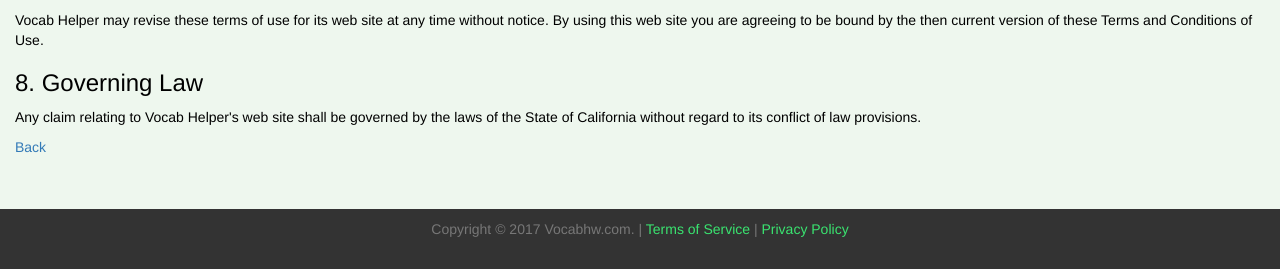
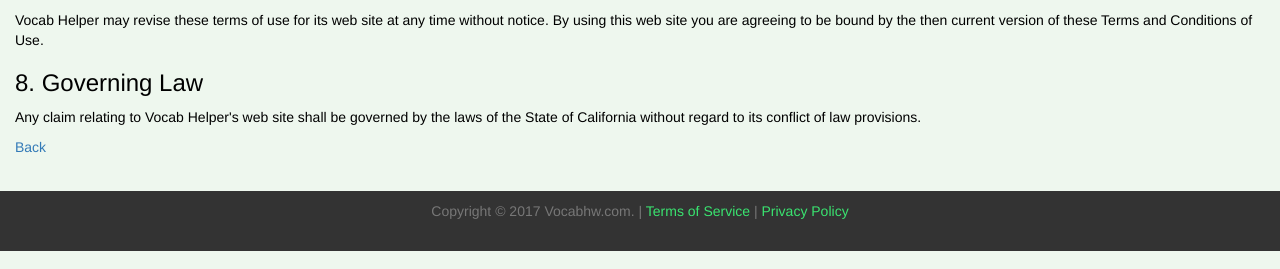
Before and after one commit to lazorfuzz/vocab-helper, a Django app: page /tos/ in a window 1280 px wide. Shown: the part 924-1193 px from the top of the page. Run offline with Django 3.2, Linux system fonts and the light colour scheme; some libraries are stand-ins or nearby versions.

Commit message:
fix scrolling

```diff
--- a/app/settings.py
+++ b/app/settings.py
@@ -23,7 +23,7 @@
 SECRET_KEY = '1gf*%2orq%1_g%punwnimg2_)i5oaq0r2c1z$n&wndr3n&05m9'
 
 # SECURITY WARNING: don't run with debug turned on in production!
-DEBUG = False
+DEBUG = True
 
 ALLOWED_HOSTS = ['127.0.0.1', 'vocabhw.com', '52.37.198.198']
 
--- a/vocabhelper/static/vocabhelper/HH.css
+++ b/vocabhelper/static/vocabhelper/HH.css
@@ -1,5 +1,15 @@
-html, body {
-  margin-bottom:2.4em;
+html {
+  height: 100%;
+  box-sizing: border-box;
+}
+*,
+*:before,
+*:after {
+  box-sizing: inherit;
+}
+body {
+  position: relative;
+  min-height: 100%;
   background-color: #EEF7EE;
   backgqround-image: url(http://api.thumbr.it/whitenoise-10x10.png?background=292929ff&noise=3be370&density=2&opacity=19);
   background-repeat: repeat;
@@ -90,7 +100,7 @@
   box-shadow:         inset 0 0 5px #000000;
 }
 .footer {
-   position:fixed;
+   position: absolute;
    background-color: #333;
    padding: 10px 0 0 0;
    left:0px;
--- a/vocabhelper/templates/index.html
+++ b/vocabhelper/templates/index.html
@@ -71,7 +71,8 @@
         }, 700);
       });
     }, 1500);
-    $('.wrapper').height($(window).height() - $('footer').height());
+    //$('.wrapper').height($(window).height() - $('footer').height());
+    $('html').css('overflow', 'hidden');
   });
 
   $('#copy').on('click', function(){
--- a/vocabhelper/templates/privacy.html
+++ b/vocabhelper/templates/privacy.html
@@ -27,13 +27,12 @@
         color: black;
       }
       .footer{
-        position: sticky;
         bottom: 0px;
         left: 0px;
         width: 100%;
       }
       .container-fluid{
-        margin-bottom: 3em;
+        margin-bottom: 6em;
       }
     </style>
   </head>
--- a/vocabhelper/templates/tos.html
+++ b/vocabhelper/templates/tos.html
@@ -26,13 +26,12 @@
         color: black;
       }
       .footer{
-        position: sticky;
         bottom: 0px;
         left: 0px;
         width: 100%;
       }
       .container-fluid{
-        margin-bottom: 3em;
+        margin-bottom: 6em;
       }
     </style>
   </head>
```
Also changed, not shown: 1 other file.
